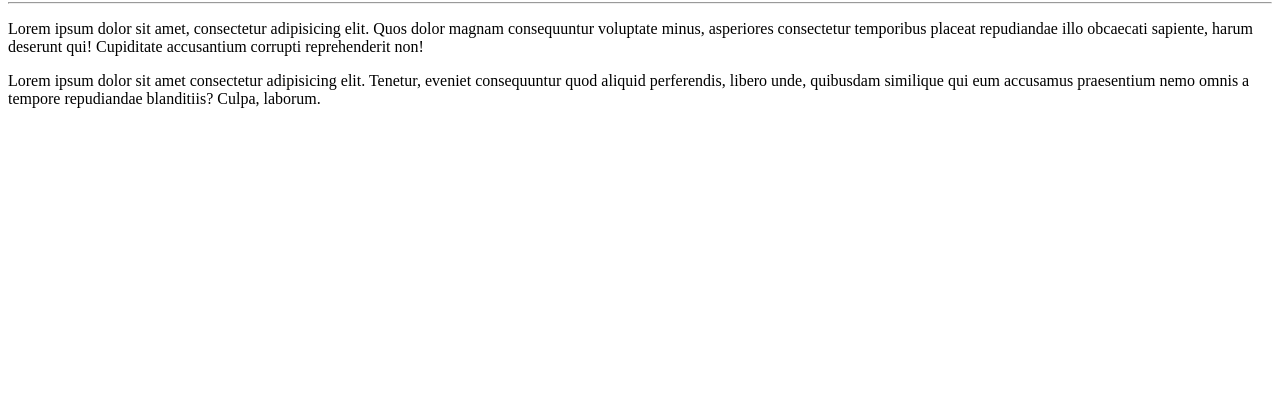
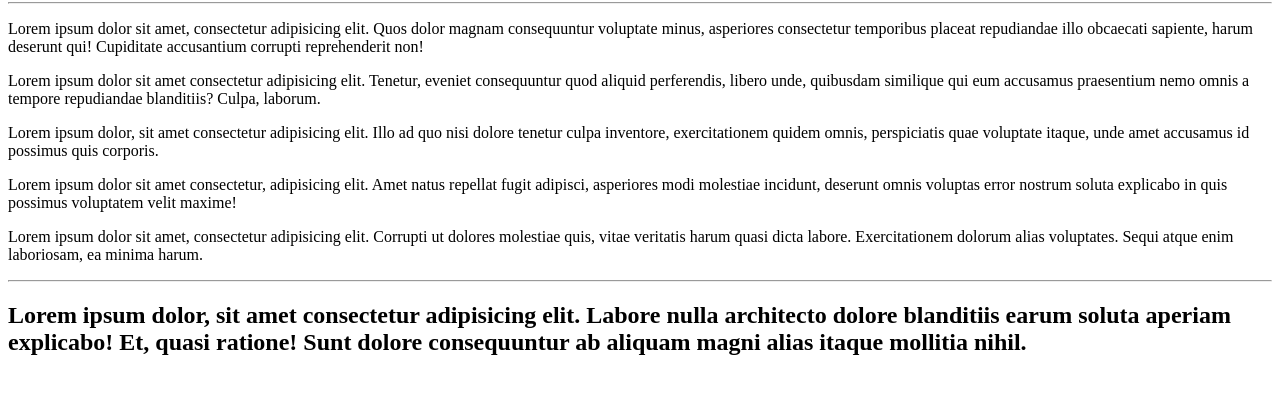
Before and after one commit to Jorgitobarbosa/Projeto1, a plain HTML site: page exemplo_de_site/index.html in a window 1280 px wide. Shown: the part 78-472 px from the top of the page. Drawn offline with Linux system fonts and the light colour scheme.

Commit message:
Algumas alterações precisas

```diff
--- a/exemplo_de_site/index.html
+++ b/exemplo_de_site/index.html
@@ -10,5 +10,11 @@
     <hr>
     <p>Lorem ipsum dolor sit amet, consectetur adipisicing elit. Quos dolor magnam consequuntur voluptate minus, asperiores consectetur temporibus placeat repudiandae illo obcaecati sapiente, harum deserunt qui! Cupiditate accusantium corrupti reprehenderit non!</p>
     <p>Lorem ipsum dolor sit amet consectetur adipisicing elit. Tenetur, eveniet consequuntur quod aliquid perferendis, libero unde, quibusdam similique qui eum accusamus praesentium nemo omnis a tempore repudiandae blanditiis? Culpa, laborum.</p>
+    <p>Lorem ipsum dolor, sit amet consectetur adipisicing elit. Illo ad quo nisi dolore tenetur culpa inventore, exercitationem quidem omnis, perspiciatis quae voluptate itaque, unde amet accusamus id possimus quis corporis.</p>
+    <p>Lorem ipsum dolor sit amet consectetur, adipisicing elit. Amet natus repellat fugit adipisci, asperiores modi molestiae incidunt, deserunt omnis voluptas error nostrum soluta explicabo in quis possimus voluptatem velit maxime!</p>
+    <p>Lorem ipsum dolor sit amet, consectetur adipisicing elit. Corrupti ut dolores molestiae quis, vitae veritatis harum quasi dicta labore. Exercitationem dolorum alias voluptates. Sequi atque enim laboriosam, ea minima harum.</p>
+
+    <hr>
+    <h2>Lorem ipsum dolor, sit amet consectetur adipisicing elit. Labore nulla architecto dolore blanditiis earum soluta aperiam explicabo! Et, quasi ratione! Sunt dolore consequuntur ab aliquam magni alias itaque mollitia nihil.</h2>
 </body>
 </html>
```
